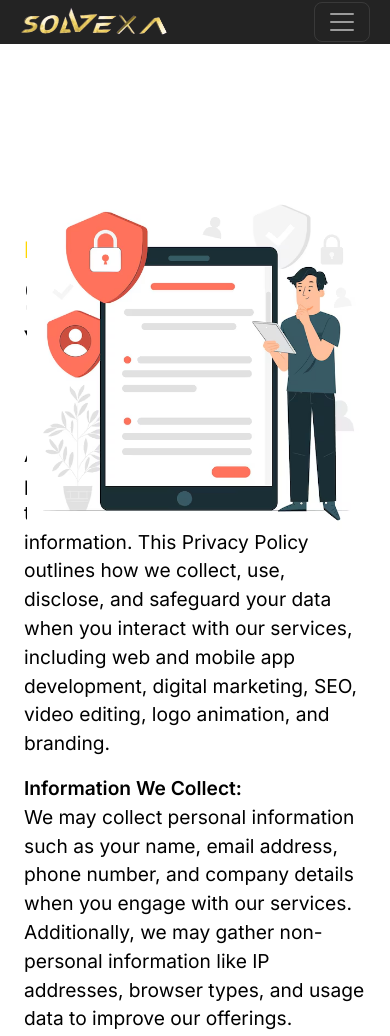
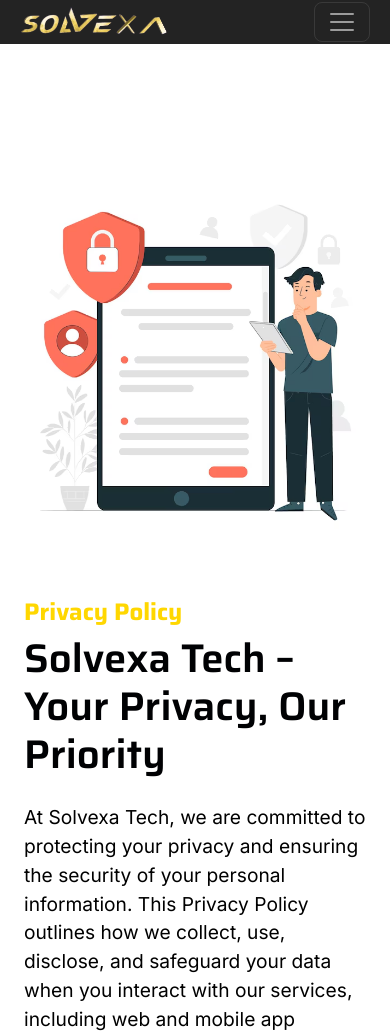
Before and after one commit to rohan001-BE/solvexa.github.io, a plain HTML site: page pol.html in a window 390 px wide. Shown: the top 1036 px of the page. Drawn offline with nearby package versions, Linux system fonts and the light colour scheme.

Commit message:
pol.html

```diff
--- a/pol.html
+++ b/pol.html
@@ -105,7 +105,6 @@
 
 
 
-
 <!-- Privacy Policy Start -->
 <section id="privacy-policy">
     <div class="container-fluid py-5 my-5">
@@ -113,7 +112,7 @@
             <div class="row g-5">
                 <div class="col-lg-5 col-md-6 col-sm-12 wow fadeIn" data-wow-delay=".3s">
                     <div class="h-100 position-relative">
-                        <div class="position-absolute w-100" style="top: 15%; left: 1%;">
+                        <div class="position-absolute w-100 mobile-image" style="top: 15%; left: 1%;">
                             <img src="img/prv.avif" class="img-fluid w-100 rounded" alt="Privacy Policy">
                         </div>
                     </div>
@@ -158,8 +157,20 @@
 </section>
 <!-- Privacy Policy End -->
 
-
-
+<style>
+    @media (max-width: 767.98px) {
+        .mobile-image {
+            position: static !important;
+            margin-bottom: 20px;
+        }
+        .col-lg-5, .col-md-6, .col-sm-12 {
+            order: 2;
+        }
+        .col-lg-7, .col-md-6, .col-sm-12 {
+            order: 1;
+        }
+    }
+</style>
 
 
     <!-- Footer Start -->
```
